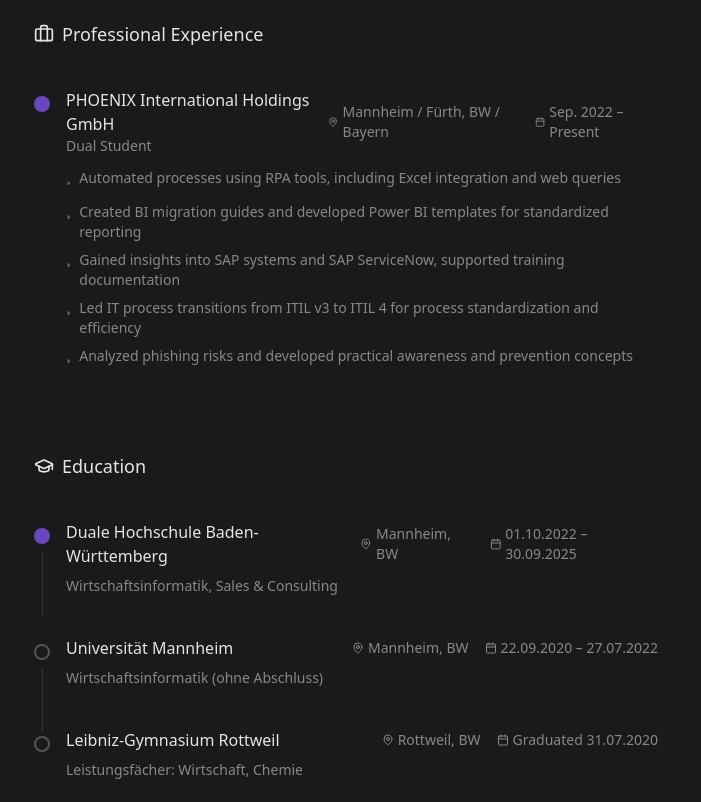
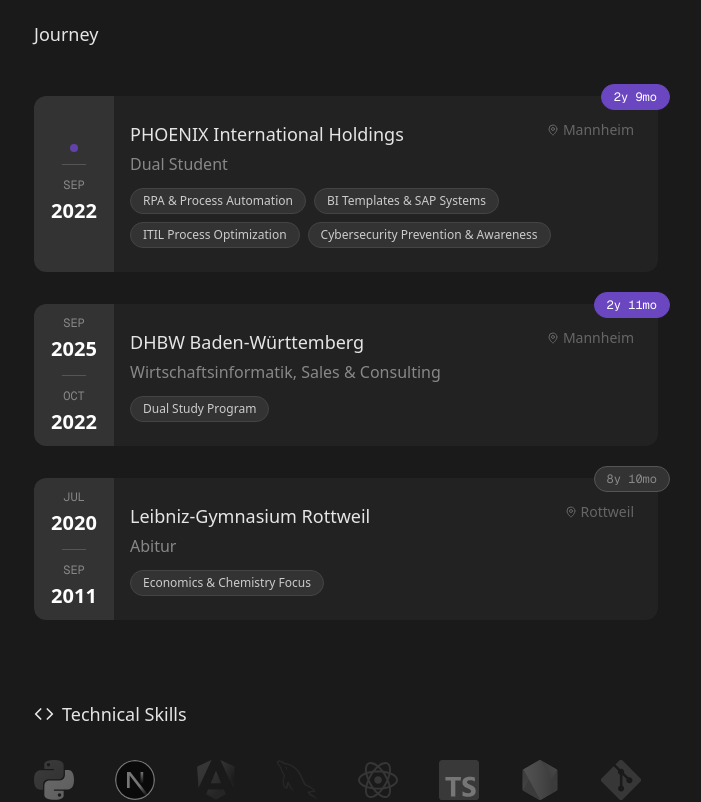
Before and after one commit to MosesCommitsFraud/msc, a Next.js app: page /skills in a window 1280 px wide. Shown: the part 300-1102 px from the top of the page, without its empty margins (294-995 px from the left). Built offline with nearby package versions, Linux system fonts and the light colour scheme.

Commit message:
updated skills page. tech skills might need work or a tooltip or sth. links or sth maybe for the education

```diff
--- a/app/skills/page.tsx
+++ b/app/skills/page.tsx
@@ -2,7 +2,7 @@
 
 import { useState } from "react"
 import Link from "next/link"
-import { ArrowLeft, Calendar, MapPin, Code, Languages, GraduationCap, Briefcase } from "lucide-react"
+import { ArrowLeft, Code, MapPin } from "lucide-react"
 
 // SVG icons from public folder
 const PythonIcon = "/icons/python.svg"
@@ -18,67 +18,74 @@ export default function SkillsPage() {
   const [hoveredSkill, setHoveredSkill] = useState<string | null>(null)
 
   const technicalSkills = [
-    { name: "Python", level: "Advanced", icon: PythonIcon, color: "#3776ab" },
-    { name: "Next.js", level: "Advanced", icon: NextJSIcon, color: "#000000" },
-    { name: "Angular", level: "Advanced", icon: AngularIcon, color: "#dd0031" },
-    { name: "MySQL", level: "Intermediate", icon: MySQLIcon, color: "#00546B" },
-    { name: "React", level: "Advanced", icon: ReactIcon, color: "#61dafb" },
-    { name: "TypeScript", level: "Advanced", icon: TypeScriptIcon, color: "#3178c6" },
-    { name: "Node.js", level: "Intermediate", icon: NodeJSIcon, color: "#339933" },
-    { name: "Git", level: "Advanced", icon: GitIcon, color: "#f05032" },
+    { name: "Python", icon: PythonIcon, color: "#3776ab" },
+    { name: "Next.js", icon: NextJSIcon, color: "#000000" },
+    { name: "Angular", icon: AngularIcon, color: "#dd0031" },
+    { name: "MySQL", icon: MySQLIcon, color: "#00546B" },
+    { name: "React", icon: ReactIcon, color: "#61dafb" },
+    { name: "TypeScript", icon: TypeScriptIcon, color: "#3178c6" },
+    { name: "Node.js", icon: NodeJSIcon, color: "#339933" },
+    { name: "Git", icon: GitIcon, color: "#f05032" },
   ]
 
-
-
-  const education = [
+  const experiences = [
     {
-      institution: "Duale Hochschule Baden-Württemberg",
-      degree: "Wirtschaftsinformatik, Sales & Consulting",
-      location: "Mannheim, BW",
-      period: "01.10.2022 – 30.09.2025",
-      current: true,
+      type: "work",
+      title: "PHOENIX International Holdings",
+      role: "Dual Student",
+      location: "Mannheim",
+      startDate: "2022-09-01",
+      endDate: null,
+      highlights: ["RPA & Process Automation", "BI Templates & SAP Systems", "ITIL Process Optimization", "Cybersecurity Prevention & Awareness"],
+      status: "active",
     },
     {
-      institution: "Universität Mannheim",
-      degree: "Wirtschaftsinformatik (ohne Abschluss)",
-      location: "Mannheim, BW",
-      period: "22.09.2020 – 27.07.2022",
-      current: false,
+      type: "education",
+      title: "DHBW Baden-Württemberg",
+      role: "Wirtschaftsinformatik, Sales & Consulting",
+      location: "Mannheim",
+      startDate: "2022-10-01",
+      endDate: "2025-09-30",
+      highlights: ["Dual Study Program"],
+      status: "active",
     },
     {
-      institution: "Leibniz-Gymnasium Rottweil",
-      degree: "Leistungsfächer: Wirtschaft, Chemie",
-      location: "Rottweil, BW",
-      period: "Graduated 31.07.2020",
-      current: false,
+      type: "education",
+      title: "Leibniz-Gymnasium Rottweil",
+      role: "Abitur",
+      location: "Rottweil",
+      startDate: "2011-09-01",
+      endDate: "2020-07-31",
+      highlights: ["Economics & Chemistry Focus"],
+      status: "completed",
     },
   ]
 
-  const experience = [
-    {
-      company: "PHOENIX International Holdings GmbH",
-      role: "Dual Student",
-      location: "Mannheim / Fürth, BW / Bayern",
-      period: "Sep. 2022 – Present",
-      current: true,
-      responsibilities: [
-        "Automated processes using RPA tools, including Excel integration and web queries",
-        "Created BI migration guides and developed Power BI templates for standardized reporting",
-        "Gained insights into SAP systems and SAP ServiceNow, supported training documentation",
-        "Led IT process transitions from ITIL v3 to ITIL 4 for process standardization and efficiency",
-        "Analyzed phishing risks and developed practical awareness and prevention concepts",
-      ],
-    },
-  ]
+  const formatDate = (dateString: string) => {
+    const date = new Date(dateString)
+    return {
+      month: date.toLocaleDateString("en", { month: "short" }).toUpperCase(),
+      year: date.getFullYear(),
+    }
+  }
 
+  const getDuration = (start: string, end: string | null) => {
+    const startDate = new Date(start)
+    const endDate = end ? new Date(end) : new Date()
+    const months = (endDate.getFullYear() - startDate.getFullYear()) * 12 + (endDate.getMonth() - startDate.getMonth())
+    const years = Math.floor(months / 12)
+    const remainingMonths = months % 12
 
+    if (years === 0) return `${months}mo`
+    if (remainingMonths === 0) return `${years}y`
+    return `${years}y ${remainingMonths}mo`
+  }
 
   return (
     <div
       className="min-h-screen bg-[#1a1a1a] text-[#e5e5e5]"
       style={{ fontFamily: 'system-ui, -apple-system, BlinkMacSystemFont, "Segoe UI", Roboto, sans-serif' }}
     >
-      {/* Top fade overlay */}
       <div className="fixed left-0 right-0 h-14 bg-gradient-to-b from-[#1a1a1a] via-[#1a1a1a] to-transparent z-10 pointer-events-none"></div>
 
       <div className="max-w-2xl mx-auto px-6 py-32">
@@ -92,119 +99,110 @@ export default function SkillsPage() {
             <span>Back to home</span>
           </Link>
           <h1 className="text-2xl font-medium mb-4 text-[#e5e5e5]">Skills & Experience</h1>
-          <p className="text-[#888] text-base">
-            Technical expertise, educational background, and professional journey.
-          </p>
+          <p className="text-[#888] text-base">Technical expertise and professional journey.</p>
         </header>
 
-        {/* Professional Experience Timeline */}
+        {/* Experience Cards */}
         <section className="mb-20">
-          <h2 className="text-lg font-medium mb-10 text-[#e5e5e5] flex items-center gap-2">
-            <Briefcase className="w-5 h-5" />
-            Professional Experience
-          </h2>
-          <div className="space-y-10">
-            {experience.map((exp, index) => (
-              <div key={index} className="relative pl-8">
-                {/* Timeline dot */}
+          <h2 className="text-lg font-medium mb-12 text-[#e5e5e5]">Journey</h2>
+
+          <div className="space-y-8">
+            {experiences.map((exp, index) => {
+              const startDate = formatDate(exp.startDate)
+              const endDate = exp.endDate ? formatDate(exp.endDate) : null
+              const duration = getDuration(exp.startDate, exp.endDate)
+
+              return (
+                <div key={index} className="relative group">
+                  {/* Duration Badge */}
+                  <div className="absolute -top-3 -right-3 z-10">
                     <div
-                  className={`absolute left-0 top-2 w-4 h-4 rounded-full border-2 ${
-                    exp.current ? "bg-[#6b46c1] border-[#6b46c1]" : "bg-[#1a1a1a] border-[#555]"
-                  }`}
-                ></div>
+                      className={`
+                      px-3 py-1 rounded-full text-xs font-mono border
+                      ${
+                        exp.status === "active"
+                          ? "bg-[#6b46c1] border-[#6b46c1] text-white"
+                          : "bg-[#333] border-[#555] text-[#888]"
+                      }
+                    `}
+                    >
+                      {duration}
+                    </div>
+                  </div>
 
-                <div className="space-y-3">
-                  <div className="flex flex-col md:flex-row md:items-center md:justify-between gap-2">
+                  {/* Main Card */}
+                  <div className="relative overflow-hidden rounded-xl">
+                                         {/* Date Sidebar */}
+                     <div className="absolute left-0 top-0 bottom-0 w-20 bg-[#333] rounded-l-xl flex flex-col items-center justify-center text-center">
+                       {endDate && (
+                         <>
+                           <div className="text-[#888] text-xs font-mono mb-1">{endDate.month}</div>
+                           <div className="text-white text-xl font-bold">{endDate.year}</div>
+                           <div className="w-6 h-px bg-[#555] my-3"></div>
+                         </>
+                       )}
+
+                       {!endDate && (
+                         <>
+                           <div className="w-2 h-2 rounded-full bg-[#6b46c1] animate-pulse"></div>
+                           <div className="w-6 h-px bg-[#555] my-3"></div>
+                         </>
+                       )}
+
+                       <div className="text-[#888] text-xs font-mono mb-1">{startDate.month}</div>
+                       <div className="text-white text-xl font-bold">{startDate.year}</div>
+                     </div>
+
+                    {/* Content */}
+                    <div className="pl-24 pr-6 py-6 bg-[#222] hover:bg-[#252525] transition-colors rounded-r-xl">
+                      <div className="flex items-start justify-between mb-3">
                         <div>
-                      <h3 className="text-[#e5e5e5] font-medium">{exp.company}</h3>
-                      <p className="text-[#888] text-sm">{exp.role}</p>
+                          <h3 className="text-[#e5e5e5] font-medium text-lg mb-1">{exp.title}</h3>
+                          <p className="text-[#888] text-base">{exp.role}</p>
                         </div>
-                    <div className="flex items-center gap-4 text-[#888] text-sm">
-                      <div className="flex items-center gap-1">
+                        <div className="flex items-center gap-1 text-[#666] text-sm">
                           <MapPin className="w-3 h-3" />
                           <span>{exp.location}</span>
                         </div>
-                      <div className="flex items-center gap-1">
-                        <Calendar className="w-3 h-3" />
-                        <span>{exp.period}</span>
+                      </div>
+
+                      <div className="flex flex-wrap gap-2">
+                        {exp.highlights.map((highlight, idx) => (
+                          <span
+                            key={idx}
+                            className="text-xs px-3 py-1 rounded-full bg-[#333] text-[#ccc] border border-[#444]"
+                          >
+                            {highlight}
+                          </span>
+                        ))}
                       </div>
                     </div>
                   </div>
-                  <ul className="space-y-2 text-[#888] text-sm">
-                    {exp.responsibilities.map((responsibility, idx) => (
-                      <li key={idx} className="flex items-start gap-2">
-                        <span className="text-[#555] mt-1.5">•</span>
-                        <span>{responsibility}</span>
-                      </li>
-                    ))}
-                  </ul>
                 </div>
-              </div>
-            ))}
+              )
+            })}
           </div>
         </section>
 
-        {/* Education Timeline */}
-        <section className="mb-20">
-          <h2 className="text-lg font-medium mb-10 text-[#e5e5e5] flex items-center gap-2">
-            <GraduationCap className="w-5 h-5" />
-            Education
-          </h2>
-          <div className="space-y-10">
-            {education.map((edu, index) => (
-              <div key={index} className="relative pl-8">
-                {/* Timeline line */}
-                {index !== education.length - 1 && <div className="absolute left-2 top-8 w-px h-16 bg-[#333]"></div>}
-                {/* Timeline dot */}
-                <div
-                  className={`absolute left-0 top-2 w-4 h-4 rounded-full border-2 ${
-                    edu.current ? "bg-[#6b46c1] border-[#6b46c1]" : "bg-[#1a1a1a] border-[#555]"
-                  }`}
-                ></div>
-
-                <div className="space-y-2">
-                  <div className="flex flex-col md:flex-row md:items-center md:justify-between gap-2">
-                    <h3 className="text-[#e5e5e5] font-medium">{edu.institution}</h3>
-                    <div className="flex items-center gap-4 text-[#888] text-sm">
-                      <div className="flex items-center gap-1">
-                        <MapPin className="w-3 h-3" />
-                        <span>{edu.location}</span>
-                      </div>
-                      <div className="flex items-center gap-1">
-                        <Calendar className="w-3 h-3" />
-                        <span>{edu.period}</span>
-                      </div>
-                    </div>
-                  </div>
-                  <p className="text-[#888] text-sm">{edu.degree}</p>
-                </div>
-              </div>
-            ))}
-          </div>
-        </section>
-
-
-
         {/* Technical Skills */}
         <section>
-          <h2 className="text-lg font-medium mb-10 text-[#e5e5e5] flex items-center gap-2">
+          <h2 className="text-lg font-medium mb-8 text-[#e5e5e5] flex items-center gap-2">
             <Code className="w-5 h-5" />
             Technical Skills
           </h2>
-          <div className="grid grid-cols-2 md:grid-cols-3 gap-6">
+          <div className="grid grid-cols-4 md:grid-cols-8 gap-6">
             {technicalSkills.map((skill) => {
               const isHovered = hoveredSkill === skill.name
               return (
                 <div
                   key={skill.name}
-                  className="group p-4 rounded-lg border border-[#333] hover:border-[#555] transition-all duration-200 cursor-pointer"
+                  className="group transition-all duration-200 cursor-pointer"
                   onMouseEnter={() => setHoveredSkill(skill.name)}
                   onMouseLeave={() => setHoveredSkill(null)}
                 >
-                  <div className="flex items-center gap-3 mb-2">
-                    <div className="w-5 h-5 transition-all duration-200">
+                  <div className="w-10 h-10 transition-all duration-200">
                     <img
-                        src={skill.icon}
+                      src={skill.icon || "/placeholder.svg"}
                       alt={skill.name}
                       className="w-full h-full transition-all duration-200"
                       style={{
@@ -212,9 +210,6 @@ export default function SkillsPage() {
                       }}
                     />
                   </div>
-                    <span className="text-[#e5e5e5] font-medium text-sm">{skill.name}</span>
-                  </div>
-                  <span className="text-[#888] text-xs">{skill.level}</span>
                 </div>
               )
             })}
```
Lines whose indentation alone changed are shown as unchanged.
